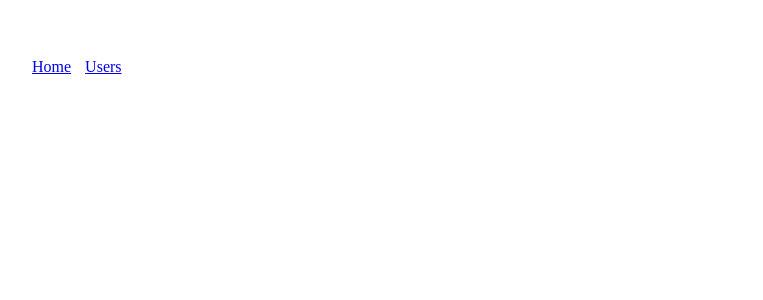
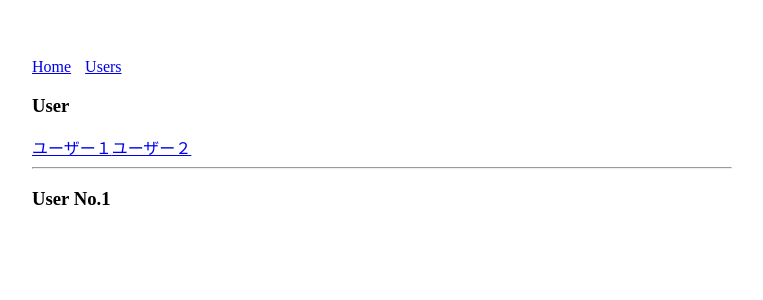
Before and after one commit to TomoyukiMatsuda/practice-Vue_CLI, a Vue app: page /users/1 in a window 1280 px wide. Shown: the top 300 px of the page, without its empty margins (258-1021 px from the left). Built offline with nearby package versions, Linux system fonts and the light colour scheme.

Commit message:
Vue router の基本を学習

```diff
--- a/src/App.vue
+++ b/src/App.vue
@@ -4,10 +4,14 @@
       <router-link
        to="/"
        class="link"
+       active-class="link-active"
+       exact
        >Home</router-link> <!-- 非同期でページに 遷移できる -->
       <router-link
        to="/users"
        class="link"
+       active-class="link-active"
+       exact
        >Users</router-link>
     </nav>
     <router-view></router-view> <!-- これは動的コンポーネントみたいなもの？ -->
@@ -18,4 +22,7 @@
   .link {
     margin-right: 10px;
   }
+  .link-active{
+    font-size: 20px;
+  }
 </style>
--- a/src/router.js
+++ b/src/router.js
@@ -7,5 +7,12 @@ Vue.use(Router);
 
 export default new Router({
   mode: "history",
-  routes: [{path: '/', component: Home}, {path: '/users', component: Users}]
+  routes: [
+    {path: '/', component: Home},
+    {path:
+      '/users/:id',
+      component: Users,
+      props: true,
+    }
+  ]
 });
--- a/src/views/Home.vue
+++ b/src/views/Home.vue
@@ -1,5 +1,16 @@
 <template>
   <div>
     <h3>Home</h3>
+    <butt on @click="toUsers">Usersのページに遷移する</butt>
   </div>
 </template>
+
+<script>
+export default {
+  methods: {
+    toUsers() {
+      this.$router.push({ path: "users" });
+    }
+  }
+};
+</script>
--- a/src/views/Users.vue
+++ b/src/views/Users.vue
@@ -1,5 +1,15 @@
 <template>
   <div>
     <h3>User</h3>
+    <router-link to="/users/1">ユーザー１</router-link>
+    <router-link to="/users/2">ユーザー２</router-link>
+    <hr>
+    <h3>User No.{{ id }}</h3>
   </div>
 </template>
+
+<script>
+export default {
+  props: ['id']
+}
+</script>
```
Also changed, not shown: src/main.js (line endings or trailing spaces).
